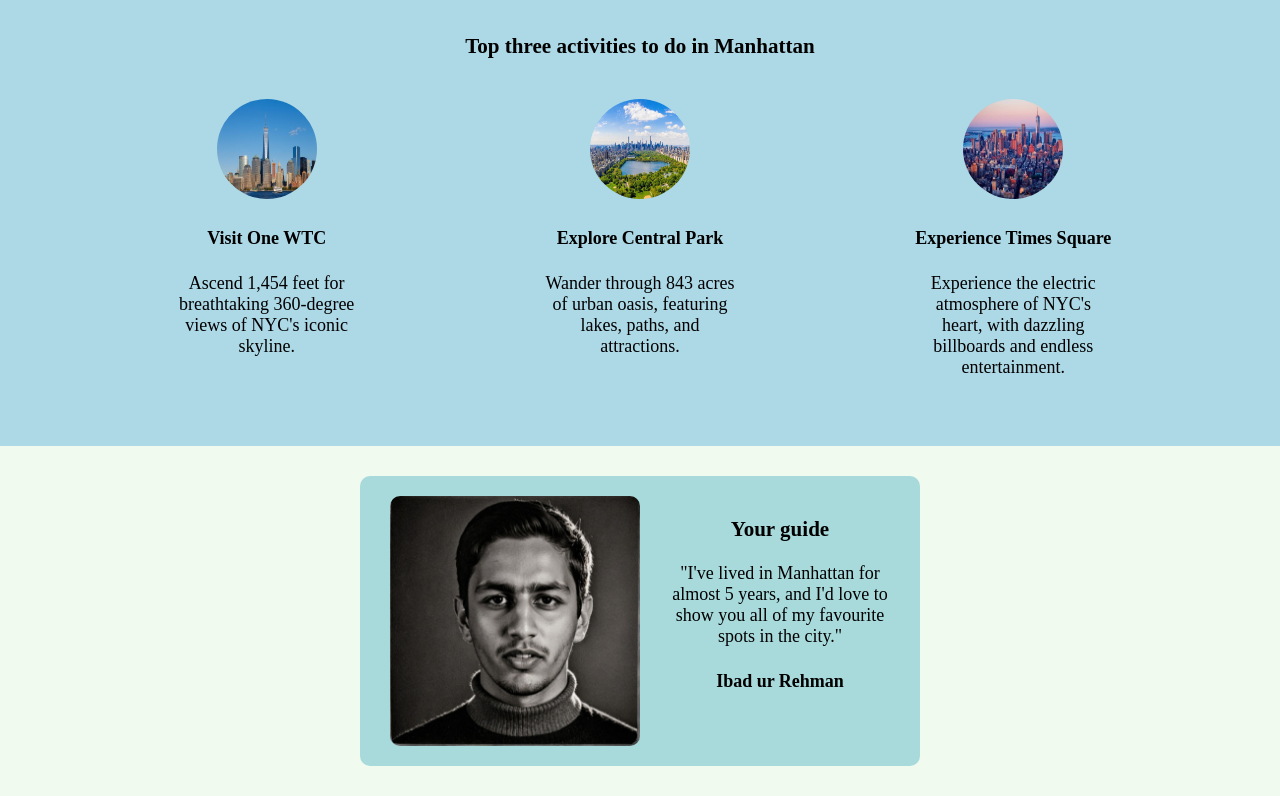
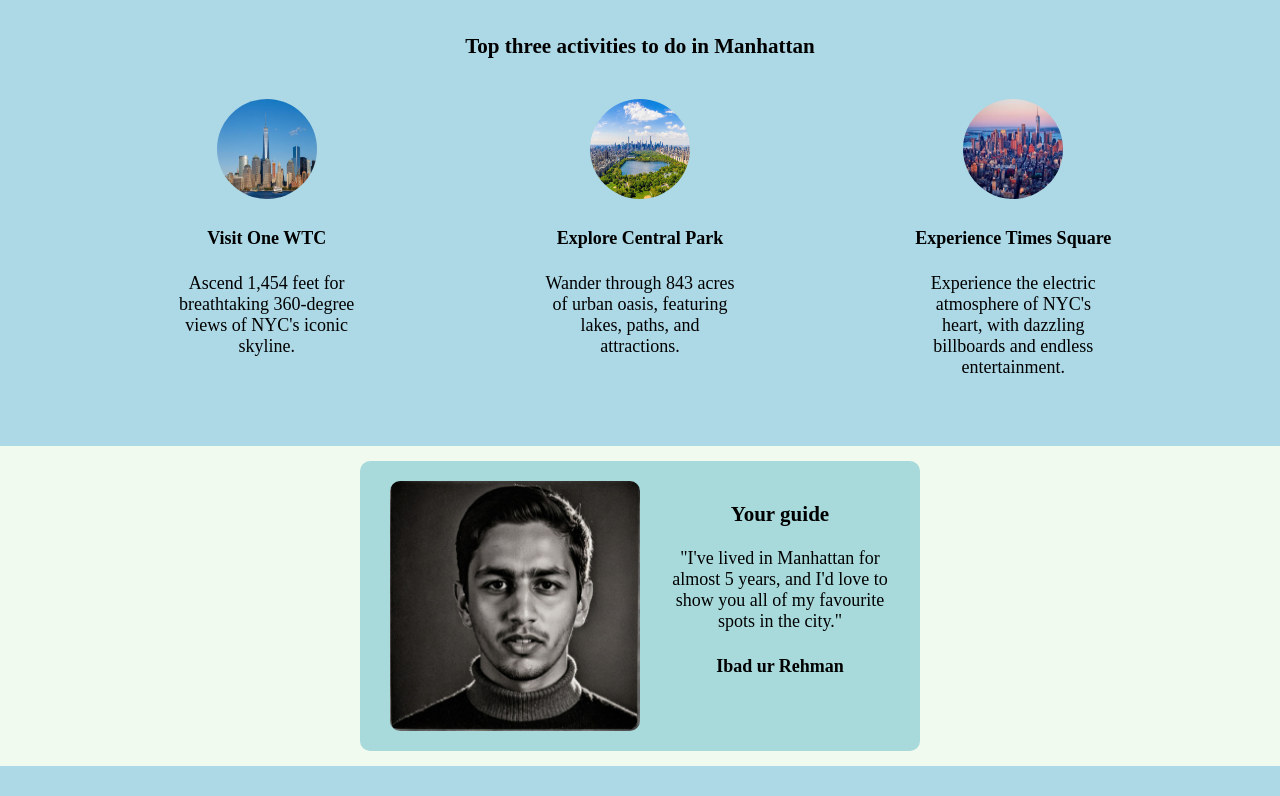
Before and after one commit to ibaurr/solo-project, a website built with Vite: page index.html in a window 1280 px wide. Shown: the part 392-1188 px from the top of the page. After the commit the page ends 1158 px from the top, so only its background shows below. Built offline with nearby package versions, Linux system fonts and the light colour scheme; a web font is replaced by a local one.

Commit message:
Update styles.css

```diff
--- a/styles.css
+++ b/styles.css
@@ -56,9 +56,9 @@
 }
 
 #guide {
-    padding: 30px;
+    padding: 15px;
     background-color: #F1FAEE;
-    margin-top: 20px;
+    margin-top: 40px;
 }
 
 .guide-card {
```
